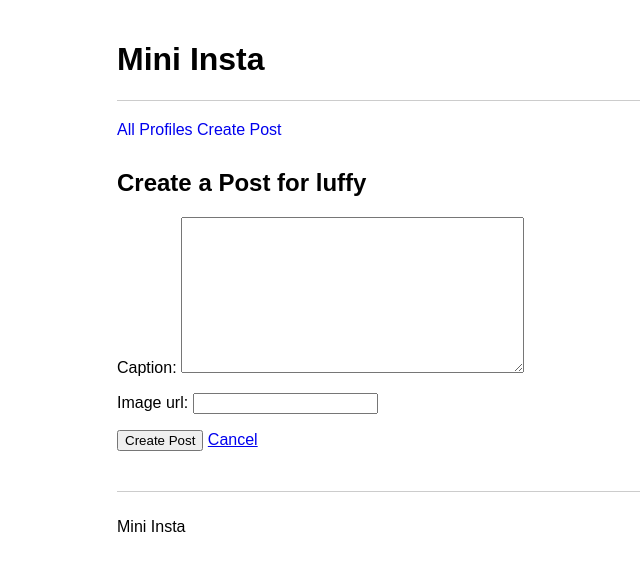
After one commit to tanishgrg/cs412, a Django app: page /mini_insta/profile/1/create_post in a window 1280 px wide. The commit adds this page. Shown: the top 571 px of the page, without its empty margins (73-713 px from the left). Run offline with Django 5.2, Linux system fonts and the light colour scheme; data comes from the database, SQL or seed files in the repository.

Commit message:
Complete Assignment 4 Task 2

```diff
--- /dev/null
+++ b/mini_insta/forms.py
@@ -0,0 +1,17 @@
+# Author: Tanish Gurung (tanishg@bu.edu)
+# Description: Defines forms for creating Mini Insta posts.
+
+from django import forms
+from .models import Post
+
+
+class CreatePostForm(forms.ModelForm):
+    """Form for creating a new post."""
+
+    image_url = forms.URLField(required=False)
+
+    class Meta:
+        """Configure the model and fields used by the form."""
+
+        model = Post
+        fields = ["caption"]
--- a/mini_insta/templates/mini_insta/base.html
+++ b/mini_insta/templates/mini_insta/base.html
@@ -22,6 +22,13 @@ Description: Base HTML template for the Mini Insta application.
 
     <nav>
         <a href="{% url 'show_all_profiles' %}">All Profiles</a>
+
+        {% if profile %}
+            <a href="{% url 'create_post' profile.pk %}">
+                Create Post
+            </a>
+        {% endif %}
+
     </nav>
 
     <main>
--- /dev/null
+++ b/mini_insta/templates/mini_insta/create_post_form.html
@@ -0,0 +1,24 @@
+<!--
+Author: Tanish Gurung (tanishg@bu.edu)
+Description: Form for creating a new Mini Insta post.
+-->
+
+{% extends 'mini_insta/base.html' %}
+
+{% block content %}
+
+<h2>Create a Post for {{ profile.username }}</h2>
+
+<form method="POST" action="{% url 'create_post' profile.pk %}">
+    {% csrf_token %}
+
+    {{ form.as_p }}
+
+    <button type="submit">Create Post</button>
+
+    <a href="{% url 'show_profile' profile.pk %}">
+        Cancel
+    </a>
+</form>
+
+{% endblock %}
--- a/mini_insta/urls.py
+++ b/mini_insta/urls.py
@@ -2,11 +2,21 @@
 # Description: Defines URL patterns for Mini Insta.
 
 from django.urls import path
-from .views import ProfileListView, ProfileDetailView, PostDetailView
+from .views import (
+    ProfileListView,
+    ProfileDetailView,
+    PostDetailView,
+    CreatePostView,
+)
 
 
 urlpatterns = [
     path("", ProfileListView.as_view(), name="show_all_profiles"),
     path("profile/<int:pk>", ProfileDetailView.as_view(), name="show_profile"),
     path("post/<int:pk>", PostDetailView.as_view(), name="show_post"),
+    path(
+        "profile/<int:pk>/create_post",
+        CreatePostView.as_view(),
+        name="create_post"
+    ),
 ]
--- a/mini_insta/views.py
+++ b/mini_insta/views.py
@@ -1,12 +1,16 @@
 # Author: Tanish Gurung (tanishg@bu.edu)
 # Description: Defines views for Mini Insta profiles and posts.
 
-from django.views.generic import ListView, DetailView
-from .models import Profile, Post
+from django.shortcuts import get_object_or_404
+from django.urls import reverse
+from django.views.generic import ListView, DetailView, CreateView
+
+from .models import Profile, Post, Photo
+from .forms import CreatePostForm
 
 
 class ProfileListView(ListView):
-    """Display a list of all Profile records."""
+    """Display a list of all profiles."""
 
     model = Profile
     template_name = "mini_insta/show_all_profiles.html"
@@ -14,7 +18,7 @@ class ProfileListView(ListView):
 
 
 class ProfileDetailView(DetailView):
-    """Display one Profile record and its posts."""
+    """Display one profile and its posts."""
 
     model = Profile
     template_name = "mini_insta/show_profile.html"
@@ -22,8 +26,44 @@ class ProfileDetailView(DetailView):
 
 
 class PostDetailView(DetailView):
-    """Display one Post record and its photos."""
+    """Display one post and its photos."""
 
     model = Post
     template_name = "mini_insta/show_post.html"
     context_object_name = "post"
+
+
+class CreatePostView(CreateView):
+    """Display and process the form for creating a new post."""
+
+    form_class = CreatePostForm
+    template_name = "mini_insta/create_post_form.html"
+
+    def get_context_data(self, **kwargs):
+        """Add the profile from the URL to the template context."""
+        context = super().get_context_data(**kwargs)
+        profile = get_object_or_404(Profile, pk=self.kwargs["pk"])
+        context["profile"] = profile
+        return context
+
+    def form_valid(self, form):
+        """Save the post with its profile and create its photo."""
+        profile = get_object_or_404(Profile, pk=self.kwargs["pk"])
+
+        form.instance.profile = profile
+
+        response = super().form_valid(form)
+
+        image_url = form.cleaned_data.get("image_url")
+
+        if image_url:
+            Photo.objects.create(
+                post=self.object,
+                image_url=image_url
+            )
+
+        return response
+
+    def get_success_url(self):
+        """Return the detail page URL for the newly created post."""
+        return reverse("show_post", kwargs={"pk": self.object.pk})
```
